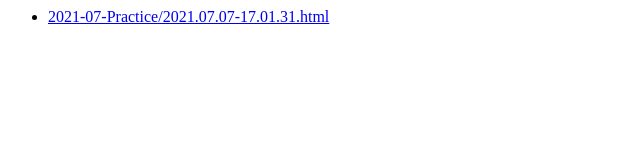
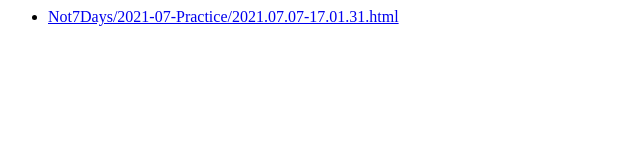
Before and after one commit to graysonarts/7DaysOfCoding, a plain HTML site: page docs/index.html in a window 1280 px wide. Shown: the whole page, without its empty margins (0-640 px from the left). Drawn offline with Linux system fonts and the light colour scheme.

Commit message:
Correct link

```diff
--- a/docs/index.html
+++ b/docs/index.html
@@ -1,4 +1,4 @@
 <ul>
-<li><a href="2021-07-Practice/2021.07.07-17.01.31.html">2021-07-Practice/2021.07.07-17.01.31.html</a></li>
+<li><a href="Not7Days/2021-07-Practice/2021.07.07-17.01.31.html">Not7Days/2021-07-Practice/2021.07.07-17.01.31.html</a></li>
 <!-- moar -->
 </ul>
```
